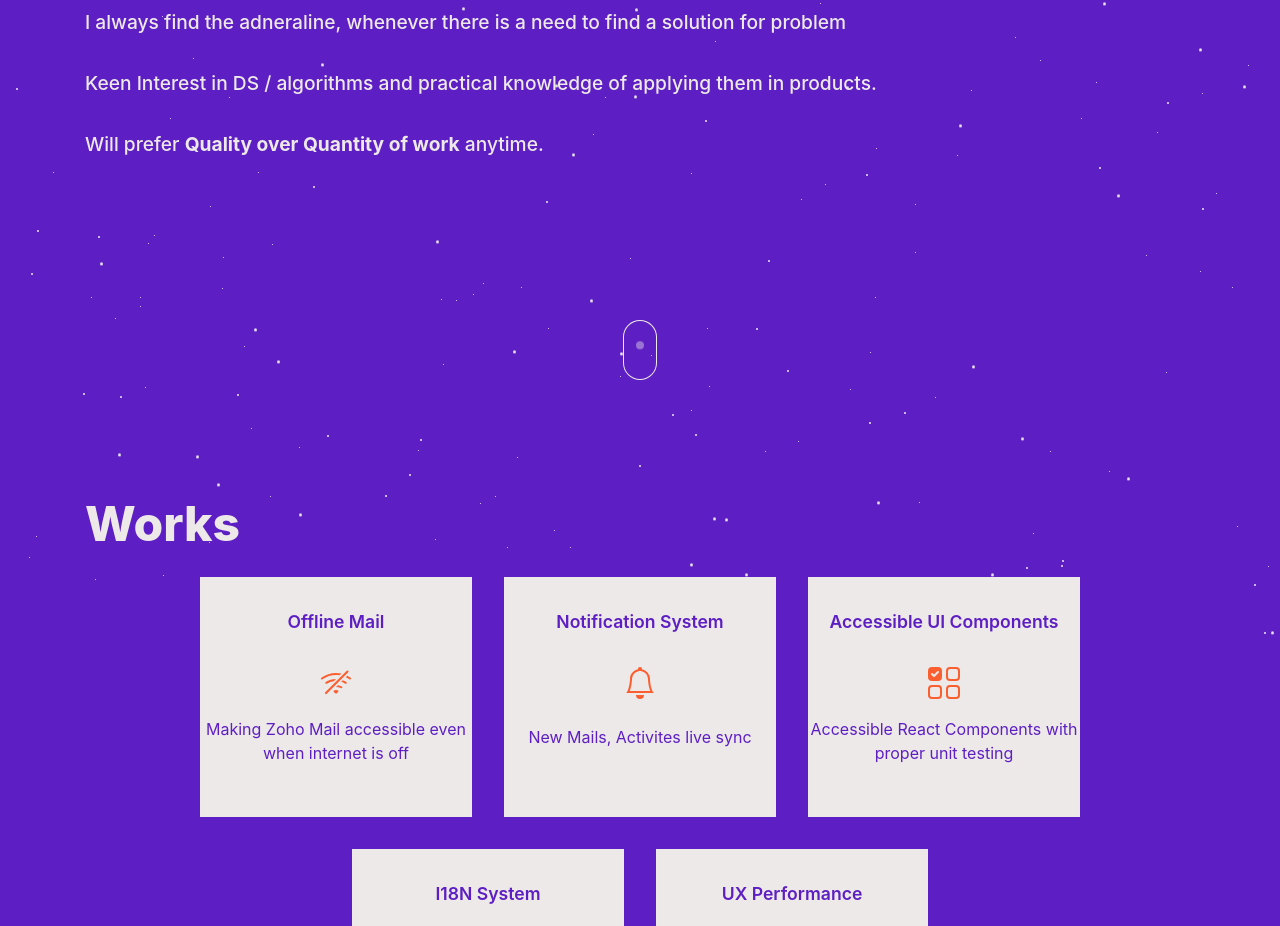
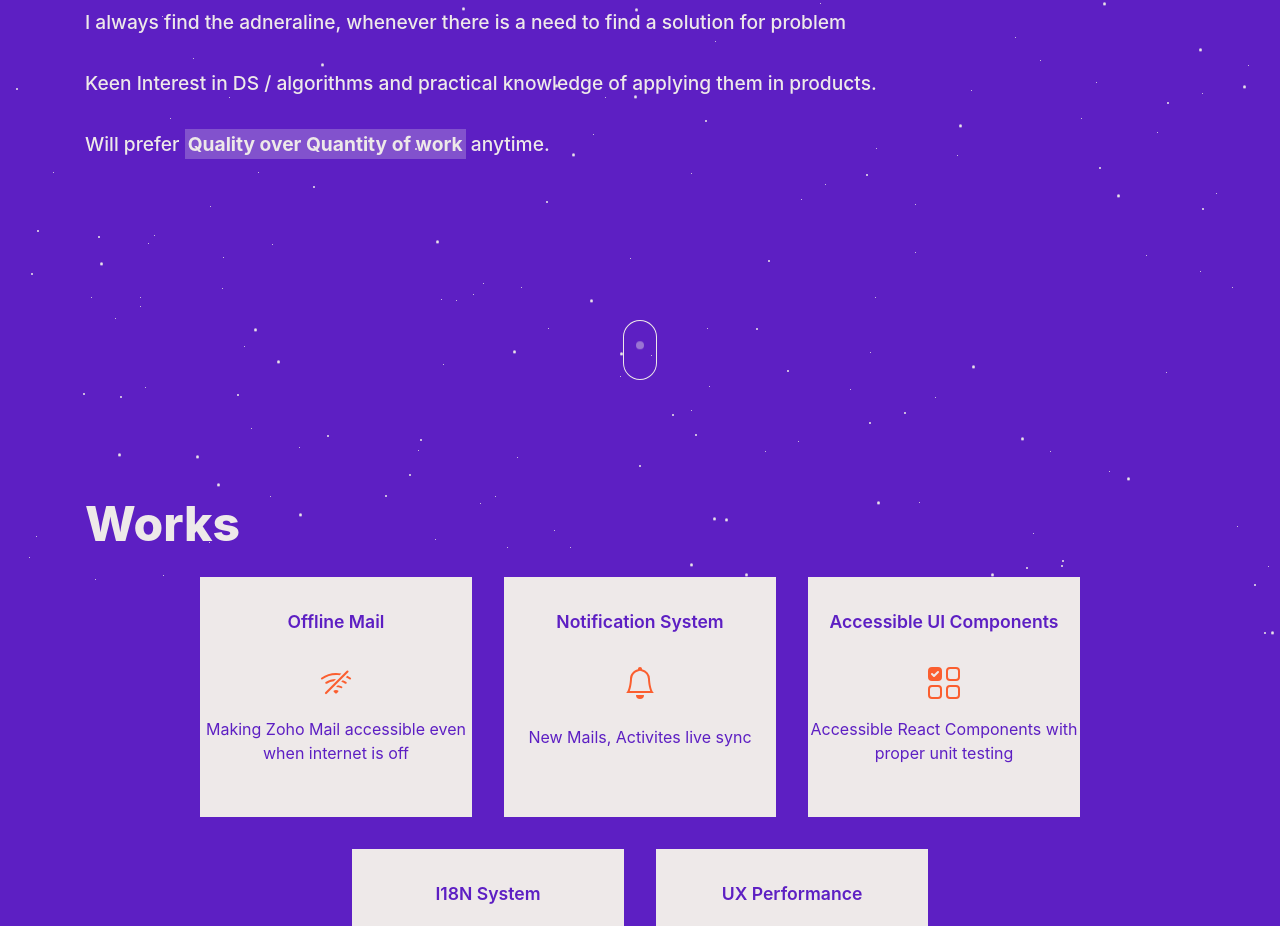
Before and after one commit to saravananceg/portfolio, a React (Create React App) app: page / in a window 1280 px wide. Shown: the part 1215-2141 px from the top of the page. Built offline with nearby package versions, Linux system fonts and the light colour scheme.

Commit message:
issue fixes and about me section update

```diff
--- a/src/AboutMe/AboutMe.js
+++ b/src/AboutMe/AboutMe.js
@@ -25,7 +25,7 @@ const AboutMe = () => (
           <p>
             Will prefer
             {' '}
-            <b>Quality over Quantity of work</b>
+            <b className="highlight">Quality over Quantity of work</b>
             {' '}
             anytime.
           </p>
--- a/src/AboutMe/aboutme.scss
+++ b/src/AboutMe/aboutme.scss
@@ -30,7 +30,10 @@
     justify-content: center;
 }
 
-
+.about-me-desc p > .highlight {
+    padding: 3px;
+    background-color: var(--portfolio-font-fade-color);
+}
 .about-me .icon-scroll:before {
   margin-left: 13px;
 }
--- a/src/navbar/navbar.js
+++ b/src/navbar/navbar.js
@@ -23,16 +23,6 @@ const secMap = {
   skills: 60
 };
 
-const colors = [
-  'cyan',
-  'green',
-  'red',
-  'green',
-  'yellow',
-  'orange',
-  'white'
-];
-
 const Navbar = () => {
   const [pulsePos, setPulsePos] = useState();
 
@@ -52,9 +42,11 @@ const Navbar = () => {
   useEffect(() => {
     const data = ThemeData[currentTheme];
     const { style } = document.documentElement;
+
     style.setProperty('--portfolio-bg-color', data.bg);
-    style.setProperty('--portfolio-bg-fade-color', data.bgFade);
+    style.setProperty('--portfolio-bg-fade-color', `${data.bg}bf`);
     style.setProperty('--portfolio-font-color', data.font);
+    style.setProperty('--portfolio-font-fade-color', `${data.font}40`);
     style.setProperty('--portfolio-icon-color', data.icon);
   }, [currentTheme]);
   useEffect(() => {
```
